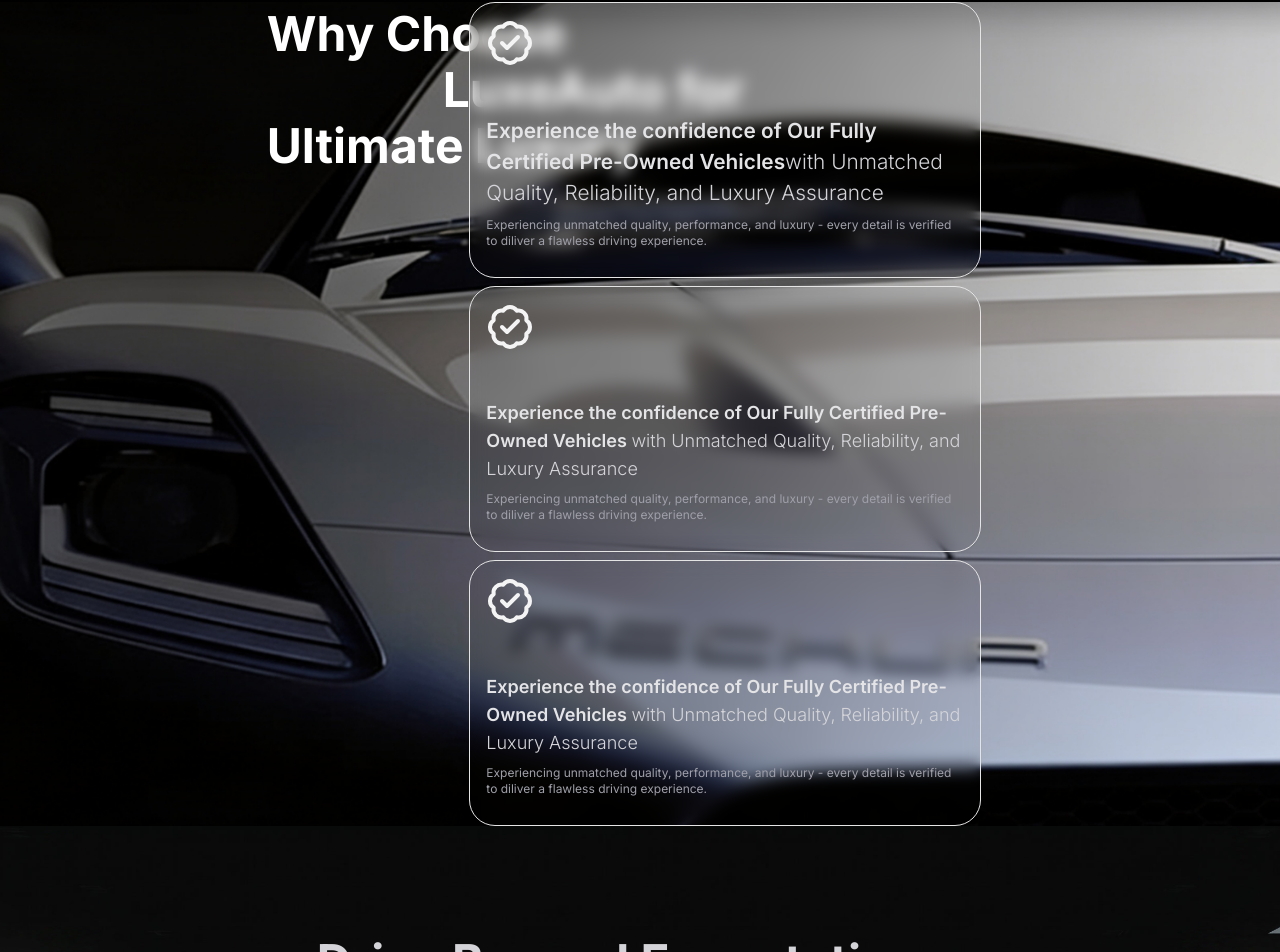
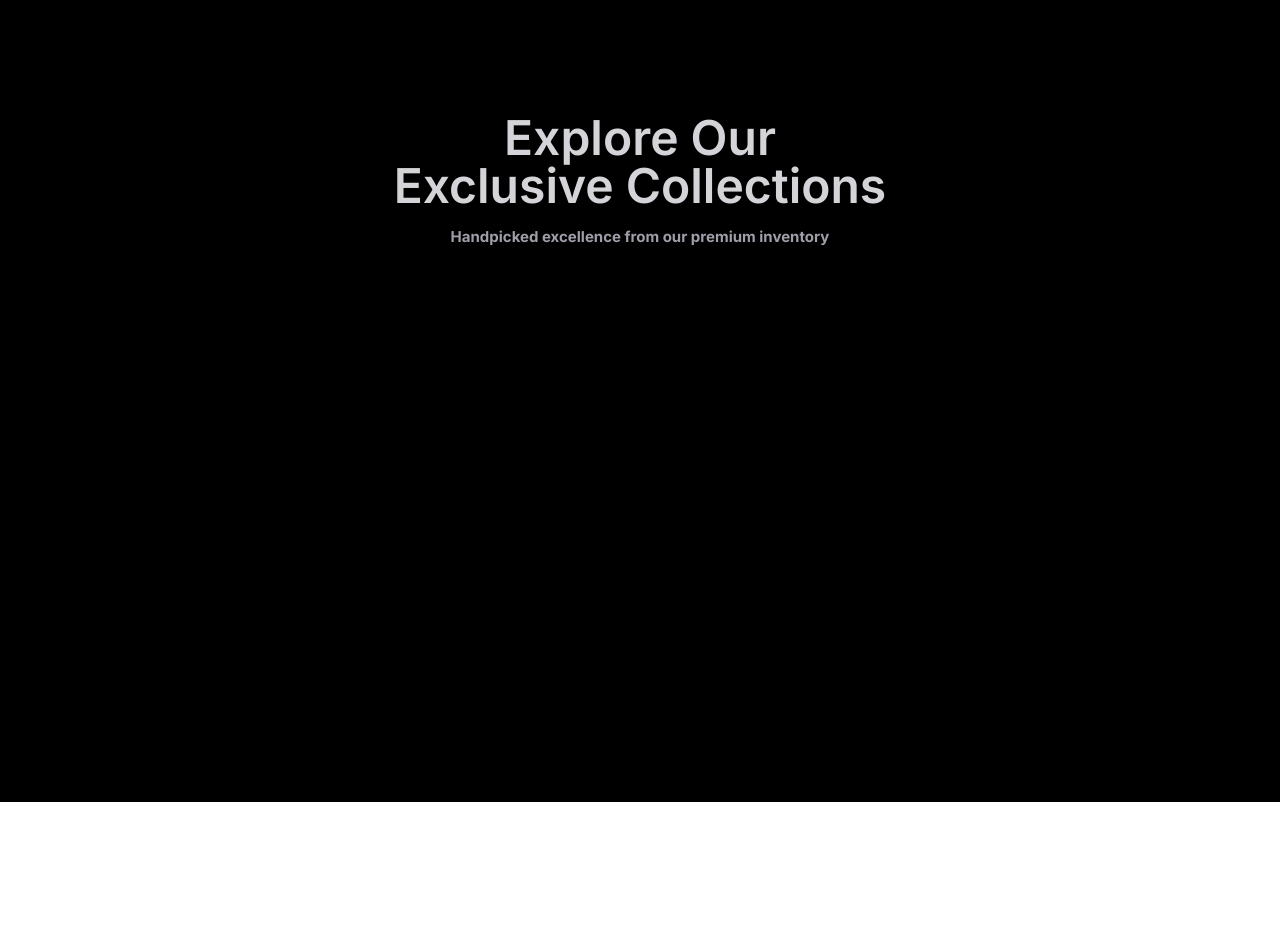
Before and after one commit to gamutechnologies/car-dealership, a Next.js app: page / in a window 1280 px wide. Shown: the part 798-1750 px from the top of the page. After the commit the page ends 1600 px from the top, so only its background shows below. Built offline with nearby package versions, Linux system fonts and the light colour scheme.

Commit message:
Refactor layout and component structure; add Navbar, Footer, and various HomePage sections including Hero, OurExclusive, Testimonials, and FAQ

```diff
--- a/app/layout.tsx
+++ b/app/layout.tsx
@@ -1,8 +1,8 @@
 import type { Metadata } from "next";
 import { Geist, Geist_Mono, Inter } from "next/font/google";
 import "./globals.css";
-import Navbar from "./components/Navbar";
-import Footer from "./components/Footer";
+import Navbar from "../components/Navbar";
+import Footer from "../components/Footer";
 import { cn } from "@/lib/utils";
 
 const inter = Inter({subsets:['latin'],variable:'--font-sans'});
@@ -34,7 +34,7 @@ export default function RootLayout({
       >
         <Navbar />
         {children}
-        <Footer />
+        {/* <Footer /> */}
       </body>
     </html>
   );
--- a/app/page.tsx
+++ b/app/page.tsx
@@ -1,7 +1,9 @@
-import HeroSection from "@/components/hero";
-import WhyChooseSection from "@/components/why-choose";
-import BrowseCarsSection from "@/components/browse-cars";
-import FAQSection from "@/components/faq";
+import HeroSection from "@/components/home-page/hero";
+import OurExclusiveSection from "@/components/home-page/our-exclusive";
+import WhyChooseSection from "@/components/home-page/why-choose";
+import BrowseCarsSection from "@/components/home-page/browse-cars";
+import TestimonialsSection from "@/components/home-page/testimonials";
+import FAQSection from "@/components/home-page/faq";
 
 export default function HomePage() {
   return (
@@ -10,17 +12,19 @@ export default function HomePage() {
       <HeroSection />
 
       {/*Our Exclusive Section */}
+      <OurExclusiveSection />
 
       {/* Why Choose Section */}
-      <WhyChooseSection />
+      {/* <WhyChooseSection /> */}
 
       {/* Browse Cars Section */}
-      <BrowseCarsSection />
+      {/* <BrowseCarsSection /> */}
 
       {/* Testimonials Section */}
+      {/* <TestimonialsSection /> */}
 
       {/* FAQ Section */}
-      <FAQSection />
+      {/* <FAQSection /> */}
     </main>
   );
 }
--- /dev/null
+++ b/components/home-page/our-exclusive.tsx
@@ -0,0 +1,20 @@
+export default function OurExclusiveSection() {
+  return (
+    <section className="min-h-screen flex items-start justify-center relative overflow-hidden bg-black">
+      <div className="mt-28">
+        <div className="flex flex-col items-center text-center max-w-6xl mx-auto">
+          <h2 className="text-5xl text-zinc-300 font-semibold mb-4">
+            Explore Our <br/>Exclusive Collections
+          </h2>
+        </div>
+        <div className="text-center">
+          <p className="text-[15px] text-zinc-400 font-bold">Handpicked excellence from our premium inventory</p>
+        </div>
+      </div>
+      <div>
+        {/* Car Cards */}
+      </div>
+
+    </section>
+  );
+}
--- /dev/null
+++ b/components/home-page/testimonials.tsx
@@ -0,0 +1,7 @@
+export default function TestimonialsSection() {
+    return (
+        <section className="min-h-screen flex items-start justify-center relative overflow-hidden bg-black">
+            <h3 className="text-7xl font-bold text-center mt-30">What Our Customers Say</h3>
+        </section>
+    )
+}
```
Also changed, not shown: components/Footer.tsx (renamed from app/components/Footer.tsx), components/Navbar.tsx (renamed from app/components/Navbar.tsx), components/home-page/browse-cars.tsx (renamed from components/browse-cars.tsx), components/home-page/faq.tsx (renamed from components/faq.tsx), components/home-page/hero.tsx (renamed from components/hero.tsx), components/home-page/why-choose.tsx (renamed from components/why-choose.tsx), components/testimonials.tsx (deleted).
